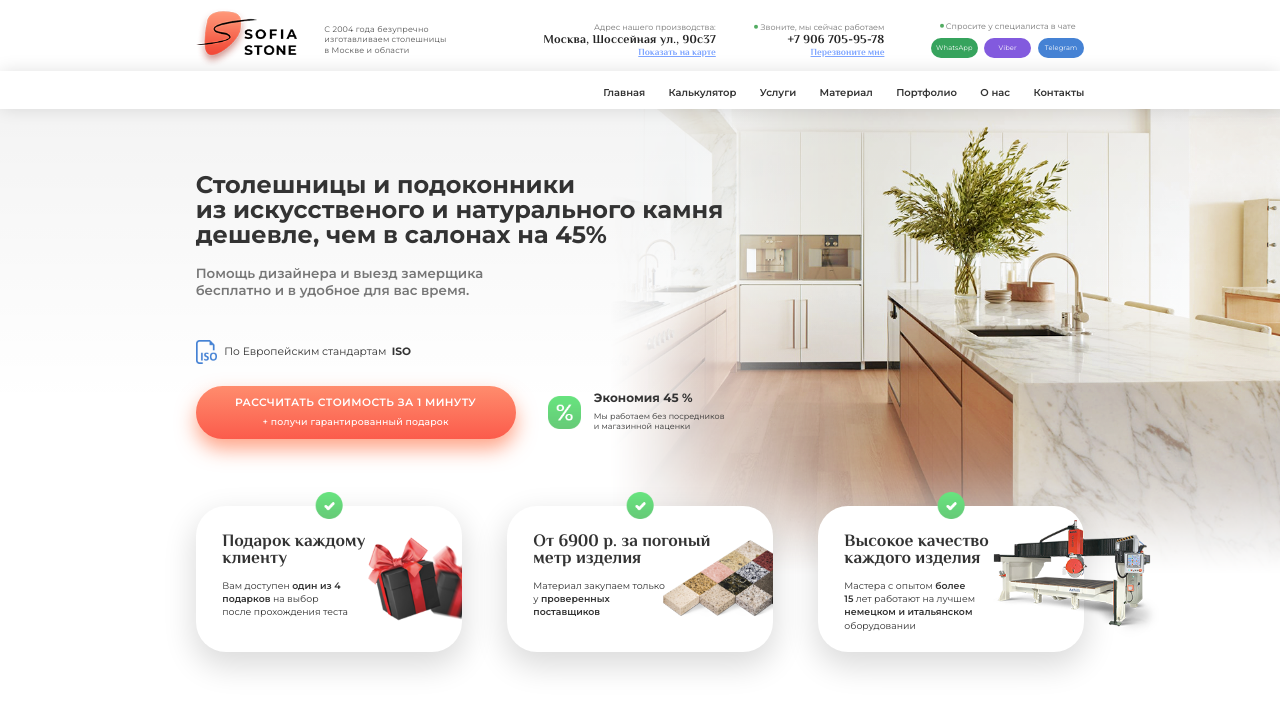
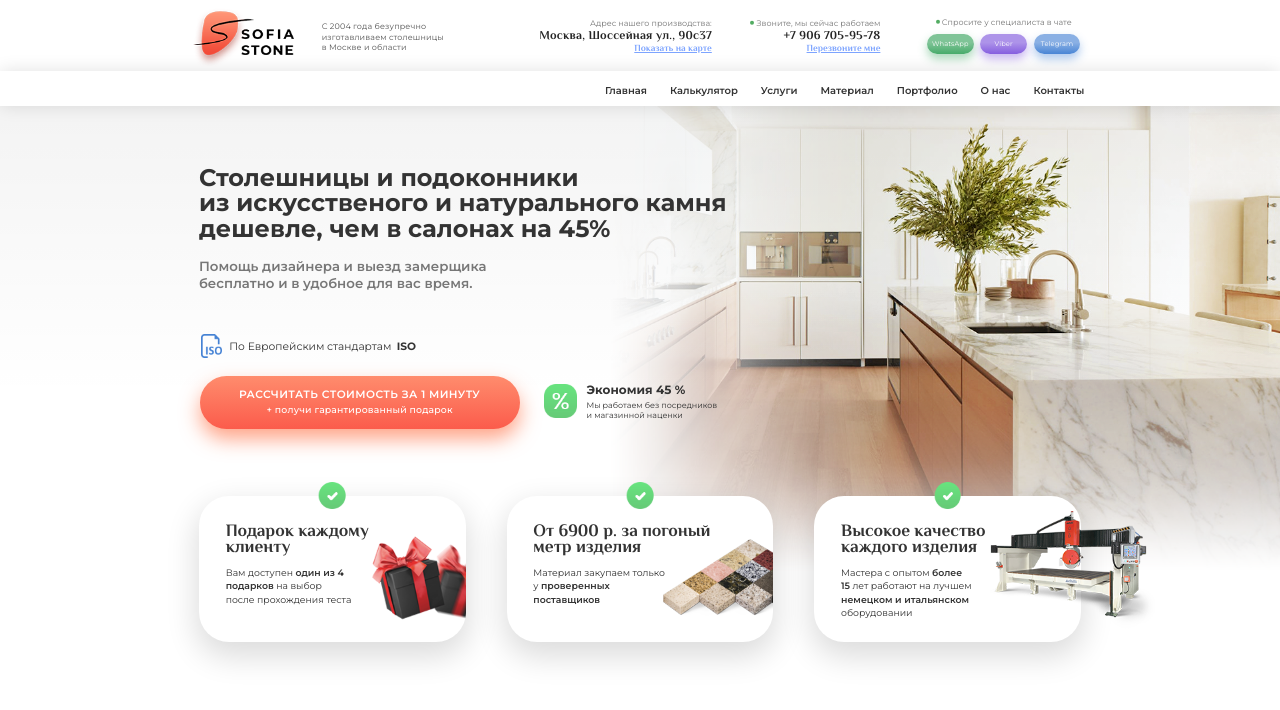
Before and after one commit to vladdehtiarov/sofia-stone, a website: page app/index.html in a window 1280 px wide. Drawn offline with Linux system fonts and the light colour scheme.

Commit message:
fix bagx

```diff
--- a/app/scss/_checkpoints.scss
+++ b/app/scss/_checkpoints.scss
@@ -1,5 +1,6 @@
 .checkpoints {
     margin-top: 5.208vw;
+    margin-left: 0.260vw;
     display: flex;
     flex-direction: row;
     justify-content: space-between;
@@ -15,7 +16,7 @@
     &__item {
         width: 20.833vw;
         height: 11.458vw;
-        padding: 2.083vw 0 1.771vw 2.083vw;
+        padding: 2.031vw 0 2.083vw 2.083vw;
         border-radius: 2.344vw;
         box-shadow: 0px 0.938vw 2.448vw 0.208vw rgba(0, 0, 0, 0.14);
         background-color: #ffffff;
@@ -40,6 +41,10 @@
         }
     }
 
+    &__item:last-child {
+        margin-right: 0.260vw;
+    }
+
 
     &__title {
         // width: 11.198vw;
@@ -60,7 +65,7 @@
 
     &__text {
         // width: 10.417vw;
-        margin-top: 1.094vw;
+        margin-top: 0.938vw;
         font-size: 0.729vw;
         font-weight: 400;
         line-height: 1.43;
@@ -106,7 +111,7 @@
     .img-present,
     .img-tile {
         right: 0;
-        top: 50%;
+        top: 56%;
         transform: translateY(-50%);
     }
 
@@ -136,7 +141,7 @@
 
     .img-machine {
         width: 13.021vw;
-        top: 50%;
+        top: 51%;
         left: 50%;
         transform: translate(25%, -50%);
 
--- a/app/scss/_first-screen.scss
+++ b/app/scss/_first-screen.scss
@@ -75,21 +75,20 @@
 }
 
 .title-block {
-    padding-top: 4.896vw;
-
-    // @include responsive(1366px) {
-    //     padding-top: 6.881vw;
-    // }
+    padding-top: 4.583vw;
+    margin-left: 0.260vw;
 
     @include responsive(mobile) {
         padding-top: 6.333vw;
+        margin-left: 0;
     }
 }
 
 .iso-block {
     display: flex;
     align-items: center;
-    margin-top: 3.229vw;
+    margin-top: 3.490vw;
+    margin-left: 5px;
     font-size: 0.833vw;
     line-height: 1.250vw;
     font-weight: 400;
@@ -113,6 +112,7 @@
 
     img {
         width: 1.667vw;
+        margin-top: -0.208vw;
         margin-right: 0.573vw;
 
         // @include responsive(1366px) {
@@ -128,7 +128,8 @@
 }
 
 .prise-block {
-    margin-top: 1.719vw;
+    margin-top: 1.406vw;
+    margin-left: 0.313vw;
     display: flex;
     align-items: center;
     justify-content: flex-start;
@@ -145,7 +146,7 @@
     &__prise {
         width: 25vw;
         height: 4.167vw;
-        margin-right: 2.500vw;
+        margin-right: 1.875vw;
         background-color: #ec7840;
         background-image: linear-gradient(180.0deg, #ff8f6f -6%, #fb5849 107%);
         box-shadow: 0px 10px 20px 0px rgba(255,89,38,0.55);
@@ -187,7 +188,7 @@
         }
 
         .prise-text {
-            margin-top: 0.469vw;
+            margin-top: 0.208vw;
             font-size: 0.729vw;
             line-height: 1.2;
             font-weight: 500;
@@ -215,12 +216,8 @@
         img {
             display: inline-block;
             width: 2.604vw;
-            margin-right: 0.677vw;
+            margin-right: 0.417vw;
 
-            // @include responsive(1366px) {
-            //     width: 3.660vw;
-            //     margin-right: 0.952vw;
-            // }
         }
 
         &-text {
@@ -240,7 +237,7 @@
         }
 
         .sale-text {
-            margin-top: 0.417vw;
+            margin-top: 0.208vw;
             font-size: 0.625vw;
             line-height: 0.781vw;
             font-weight: 400;
--- a/app/scss/_global.scss
+++ b/app/scss/_global.scss
@@ -103,13 +103,21 @@
 
 .wa-media {
     margin-left: 0;
-    background-color: #36a35d;
+    box-shadow: 0px 5px 10px 0 rgba(66, 168, 103, 0.45);
+    background: rgb(127,196,151);
+    background: linear-gradient(180deg, rgba(127,196,151,1) 43%, rgba(71,171,106,1) 100%);
 }
 
+
+
 .viber-media {
-    background-color: #825ade
+    box-shadow: 0px 5px 10px 0 rgba(130, 90, 222, 0.45);
+    background: rgb(173,147,233);
+    background: linear-gradient(180deg, rgba(173,147,233,1) 43%, rgba(133,94,223,1) 100%);
 }
 
 .tg-media {
-    background-color: #4582d4;
+    box-shadow: 0px 5px 10px 0 rgba(76, 135, 214, 0.45);
+    background: rgb(138,176,228);
+    background: linear-gradient(180deg, rgba(138,176,228,1) 43%, rgba(73,133,213,1) 100%);
 }
--- a/app/scss/_header.scss
+++ b/app/scss/_header.scss
@@ -16,6 +16,7 @@
     &__logo {
         display: flex;
         align-items: center;
+        margin-left: -0.208vw;
 
         img {
             width: 7.917vw;
@@ -33,6 +34,7 @@
     &__text {
         width: 9.635vw;
         margin-left: 2.135vw;
+        margin-bottom: 0.417vw;
         font-size: 0.625vw;
         line-height: 0.833vw;
         font-weight: 400;
@@ -72,6 +74,8 @@
     &__center {
         display: flex;
         align-items: center;
+        margin-bottom: 0.625vw;
+        margin-right: 0.313vw;
 
         @include responsive(mobile) {
             width: 100%;
--- a/app/scss/_menu.scss
+++ b/app/scss/_menu.scss
@@ -2,7 +2,7 @@
     box-shadow: 0px 0px 18px 0px rgba(0,0,0,0.12);
 
     .container {
-        padding: 0.729vw 0;
+        padding: 0.625vw 0;
 
         // @include responsive(1366px) {
         //     padding: 1.025vw 0;
@@ -113,7 +113,7 @@
     }
 
     &__item {
-        margin-left: 1.823vw;
+        margin-left: 1.8vw;
 
         // @include responsive(1366px) {
         //     margin-left: 2.562vw;
```
Also changed, not shown: app/css/style.min.css, docs/css/style.min.css.
